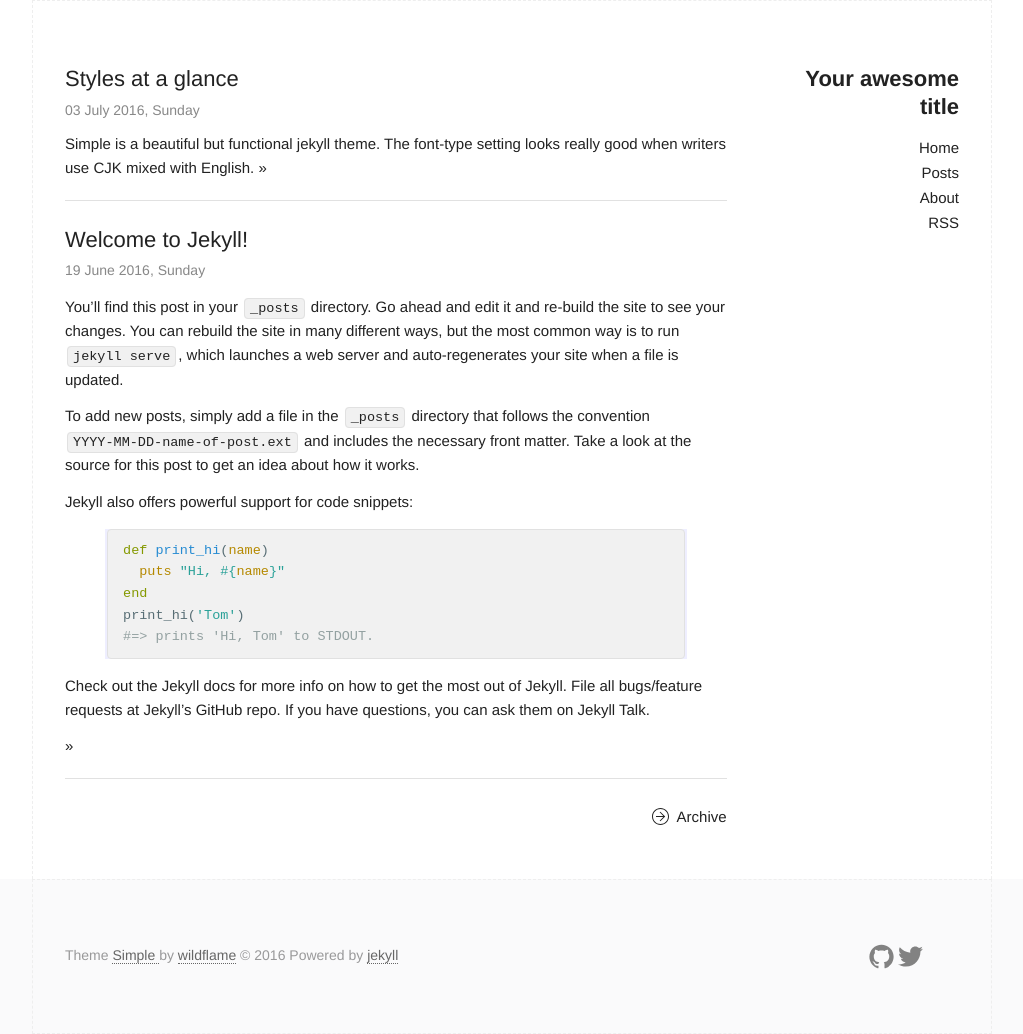
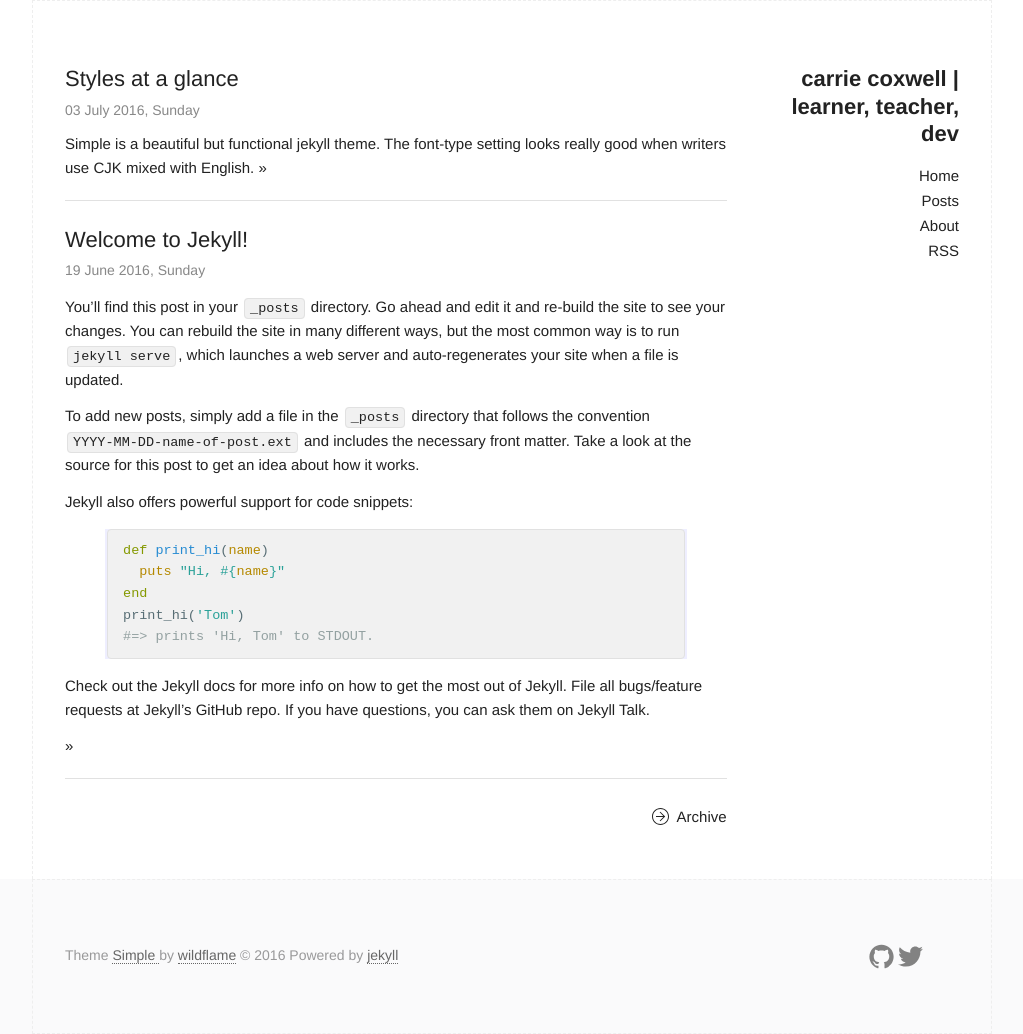
Before and after one commit to adascript/adascript.github.io, a Jekyll site: the page built from index.html, in a window 1280 px wide. Shown: the whole page, without its empty margins (128-1151 px from the left). Built offline with Jekyll 4.4.1, drawn with Linux system fonts in a browser that asks for light colours.

Commit message:
edited config

```diff
--- a/_config.yml
+++ b/_config.yml
@@ -6,16 +6,16 @@
 # 'jekyll serve'. If you change this file, please restart the server process.
 
 # Site settings
-title: Your awesome title
-email: your-email@domain.com
+title: carrie coxwell | learner, teacher, dev
+email: carrie.coxwell@gmail.com
 description: > # this means to ignore newlines until "baseurl:"
   Write an awesome description for your new site here. You can edit this
   line in _config.yml. It will appear in your document head meta (for
   Google search results) and in your feed.xml site description.
-baseurl: "/jekyll-simple" # the subpath of your site, e.g. /blog
-url: "http://wildflame.me" # the base hostname & protocol for your site
-twitter_username: Taffyer
-github_username:  wild-flame
+baseurl: "" # the subpath of your site, e.g. /blog
+url: "https://ccoxwell.github.com" # the base hostname & protocol for your site
+twitter_username: carriecoxwell
+github_username: ccoxwell
 
 # Build settings
 markdown: kramdown
```
